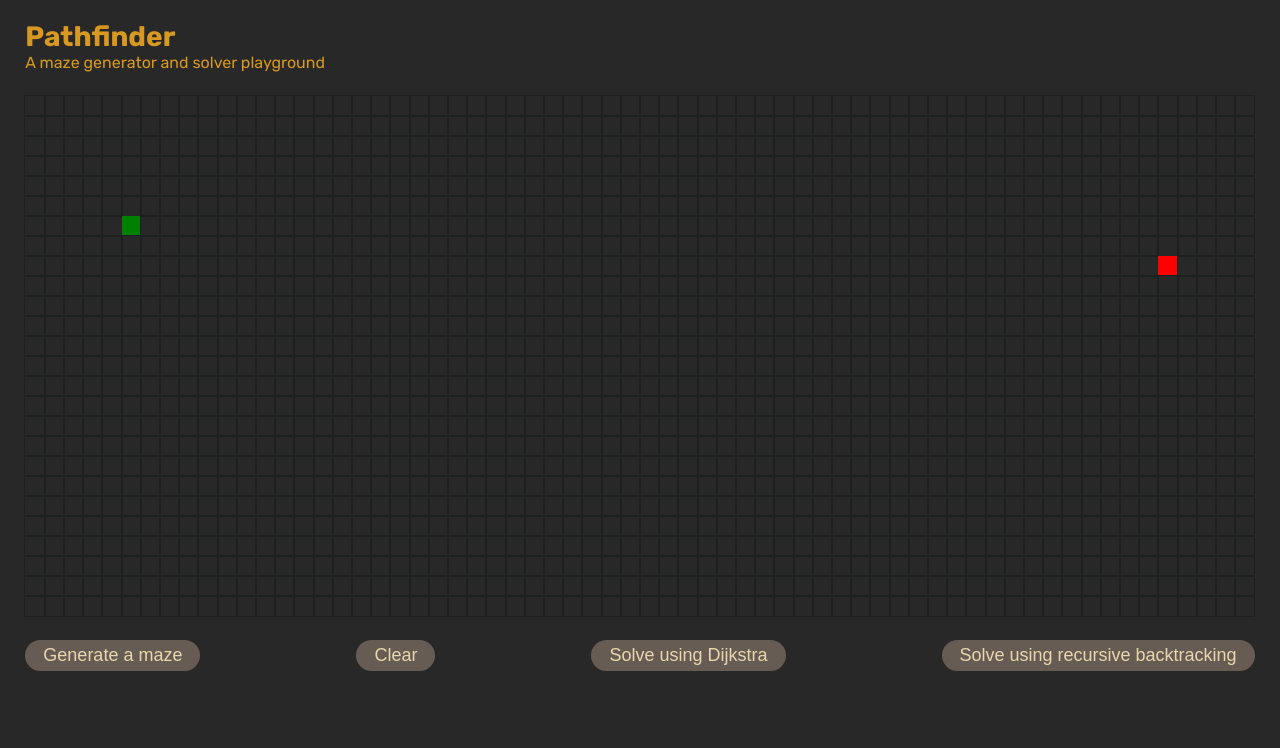
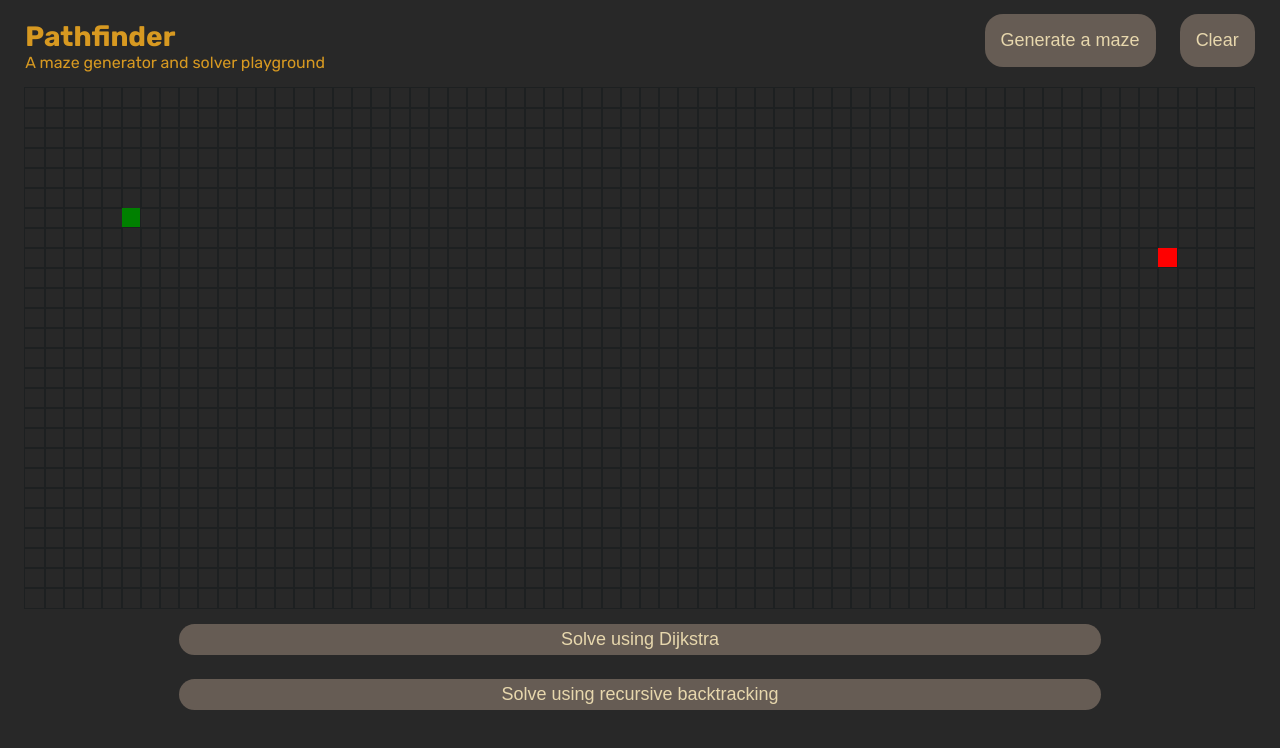
Before and after one commit to tomdaniels/pathfinder, a Next.js app: page / in a window 1280 px wide. Shown: the top 748 px of the page. Built offline with nearby package versions, Linux system fonts and the light colour scheme.

Commit message:
layout shift

```diff
--- a/src/components/control-group.js
+++ b/src/components/control-group.js
@@ -10,6 +10,12 @@ export default function ControlGroup({
 }) {
   return (
     <div className={styles.container}>
+      <div className={styles.header}>
+        <div className={styles["header-text"]}>
+          <h1>Pathfinder</h1>
+          <p>A maze generator and solver playground</p>
+        </div>
+        <div className={styles["header-controls"]}>
           <button
             disabled={locked}
             onClick={() => generateMaze("recursive-division")}
@@ -19,7 +25,12 @@ export default function ControlGroup({
           <button disabled={locked} onClick={() => clear()}>
             Clear
           </button>
+        </div>
+      </div>
 
+      {children}
+
+      <div className={styles["solver-controls"]}>
         <button disabled={locked} onClick={() => visualiseAlgo("dijkstra")}>
           Solve using Dijkstra
         </button>
@@ -27,5 +38,6 @@ export default function ControlGroup({
           Solve using recursive backtracking
         </button>
       </div>
+    </div>
   );
 }
--- a/src/components/visulaiser.js
+++ b/src/components/visulaiser.js
@@ -180,10 +180,12 @@ export default function Visualiser({ gridCnfg }) {
 
   return (
     <div className={styles.container}>
-      <div>
-        <h1>Pathfinder</h1>
-        <p>A maze generator and solver playground</p>
-      </div>
+      <ControlGroup
+        visualiseAlgo={visualiseAlgo}
+        generateMaze={generateMaze}
+        locked={locked}
+        clear={clear}
+      >
         <div className={styles.grid}>
           {grid.map((row, rowIdx) => (
             <div key={rowIdx} className={styles.row}>
@@ -204,12 +206,7 @@ export default function Visualiser({ gridCnfg }) {
             </div>
           ))}
         </div>
-      <ControlGroup
-        visualiseAlgo={visualiseAlgo}
-        generateMaze={generateMaze}
-        locked={locked}
-        clear={clear}
-      />
+      </ControlGroup>
     </div>
   );
 }
--- a/src/styles/ButtonGroup.module.css
+++ b/src/styles/ButtonGroup.module.css
@@ -1,5 +1,6 @@
 .container {
   display: flex;
+  flex-direction: column;
   justify-content: space-between;
   gap: 16px;
   animation-name: fadeIn;
@@ -7,8 +8,35 @@
   animation-timing-function: ease-in;
   animation-delay: 1;
 }
+
+.header {
+  display: flex;
+  align-items: baseline;
+  justify-content: space-between;
+}
+
+.header-text p {
+  color: #d79921;
+}
+
+.header-controls {
+  display: flex;
+  gap: 24px;
+}
+
+.solver-controls {
+  display: flex;
+  flex-direction: column;
+  gap: 24px;
+}
+
+.header-controls button {
+  padding: 16px;
+}
+
 .container button {
-  border-radius: 50px;
+  align-self: center;
+  border-radius: 18px;
   color: #e7d7ad;
   background-color: #665c54;
   transform: scale(1);
@@ -21,16 +49,14 @@
   animation-timing-function: cubic-bezier(0.075, 0.82, 0.165, 1);
   transform: scale(1.1);
 }
-/*
 
-.container button:disabled {
-  background-color: #eee;
-  cursor: not-allowed;
-  pointer-events: none;
+.solver-controls button {
+  width: 75%;
 }
-*/
+
 @keyframes fadeIn {
   0% {
+    transform: scale(0.99);
     opacity: 0;
   }
 
--- a/src/styles/Grid.module.css
+++ b/src/styles/Grid.module.css
@@ -1,9 +1,6 @@
 .container {
-  display: flex;
-  flex-direction: column;
   width: 98%;
   margin: 0 auto;
-  gap: 24px;
 }
 
 .row {
--- a/src/styles/globals.css
+++ b/src/styles/globals.css
@@ -22,7 +22,7 @@ a {
 
 p {
   margin: 0;
-  color: #d79921;
+  color: #e7d7ad;
   font-family: "Rubik", cursive;
 }
 
@@ -36,6 +36,11 @@ button {
   border: none;
 }
 
+button:disabled {
+  cursor: not-allowed;
+  animation: none;
+}
+
 /* .grid {
   display: flex;
   flex-direction: column;
```
Lines whose indentation alone changed are shown as unchanged.
